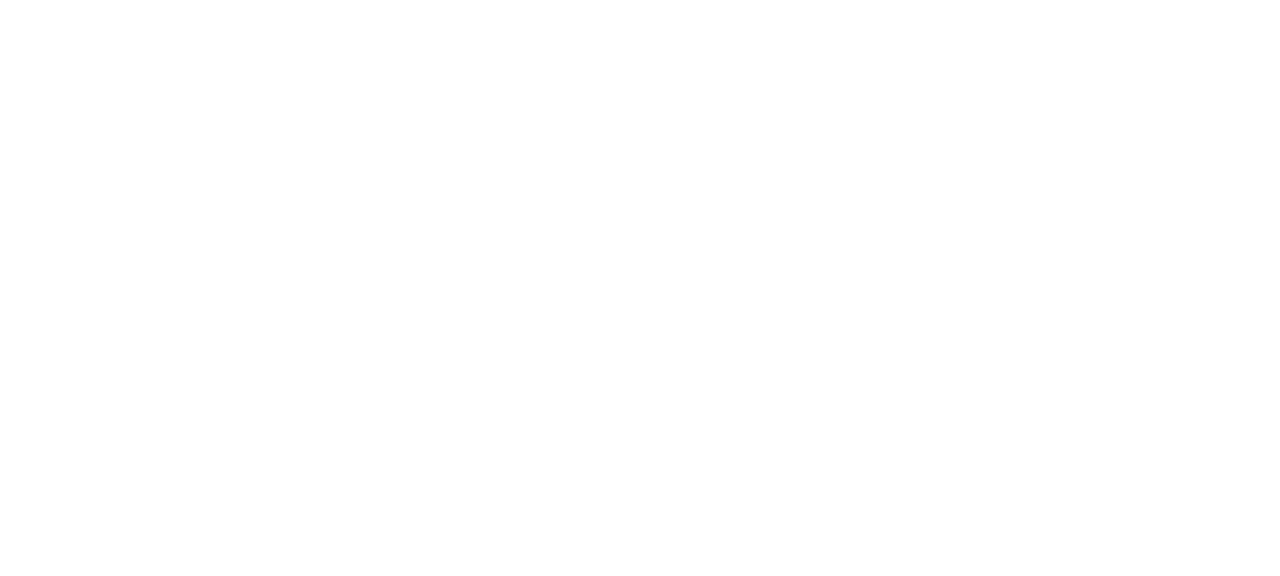
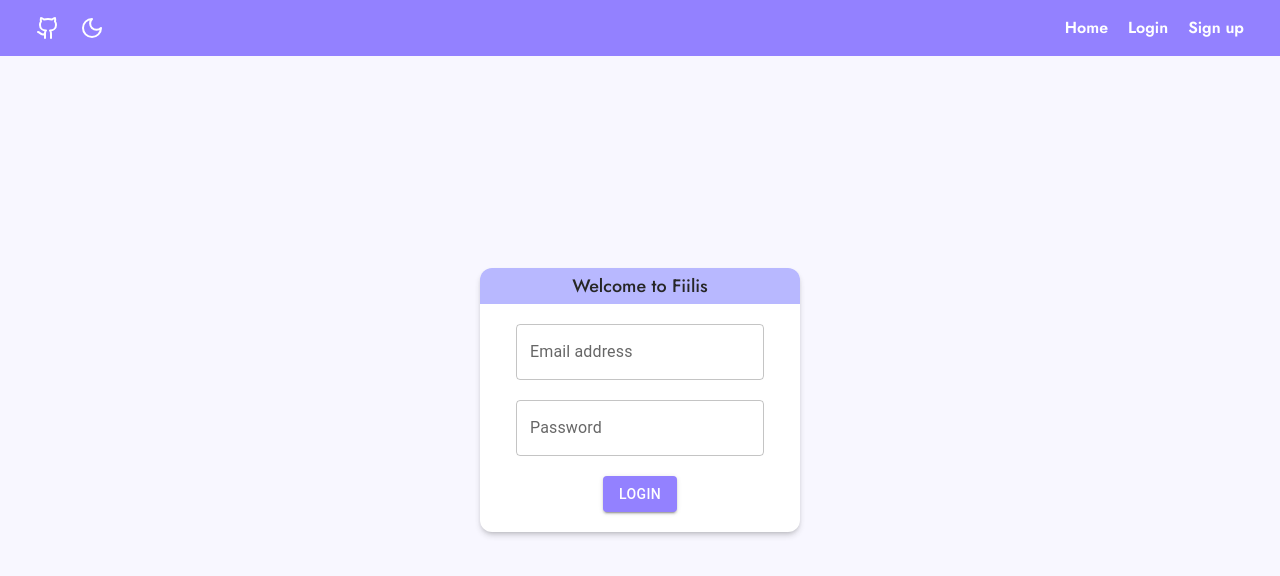
Before and after one commit to otsosaarinen/fiilis, a React (Vite) app: page /login in a window 1280 px wide. Shown: the top 576 px of the page. Built offline with nearby package versions, Linux system fonts and the light colour scheme.

Commit message:
finish login screen css

```diff
--- a/src/Login.tsx
+++ b/src/Login.tsx
@@ -1,5 +1,32 @@
+import Header from "./Header";
+import TextField from "@mui/material/TextField";
+import Button from "@mui/material/Button";
+import type { ButtonProps } from "@mui/material/Button";
+import { styled } from "@mui/material";
+
 function Login() {
-	return <></>;
+	const FiilisButton = styled(Button)<ButtonProps>(() => ({
+		color: "white",
+		backgroundColor: "#9381ff",
+	}));
+
+	return (
+		<>
+			<div className="font-jost bg-ghost-white flex min-h-screen max-w-screen flex-col items-center justify-center text-neutral-800">
+				<Header />
+				<div className="w-80 rounded-xl bg-white text-lg font-medium shadow-md shadow-neutral-800/20">
+					<div className="bg-periwinkle flex items-center justify-center rounded-t-xl p-1">
+						Welcome to Fiilis
+					</div>
+					<div className="flex flex-col items-center justify-center gap-5 p-5">
+						<TextField label="Email address" />
+						<TextField label="Password" />
+						<FiilisButton variant="contained">Login</FiilisButton>
+					</div>
+				</div>
+			</div>
+		</>
+	);
 }
 
 export default Login;
```
